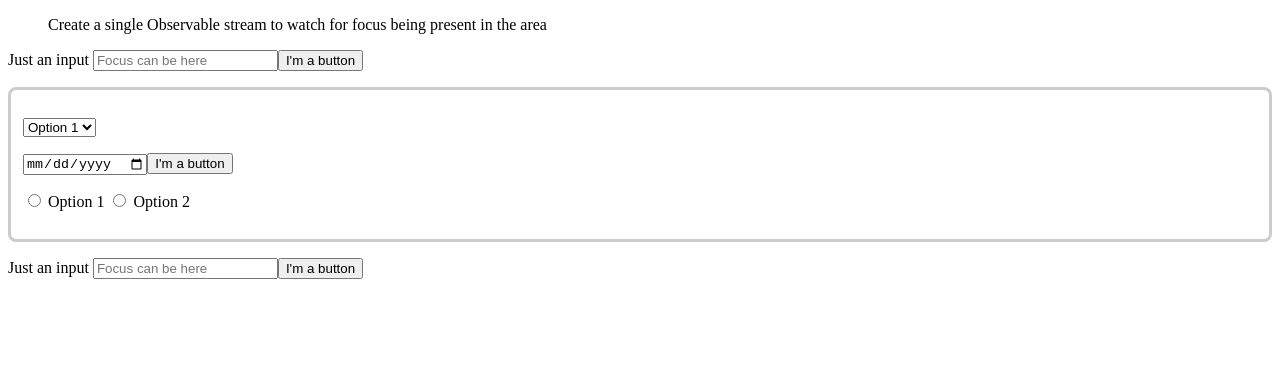
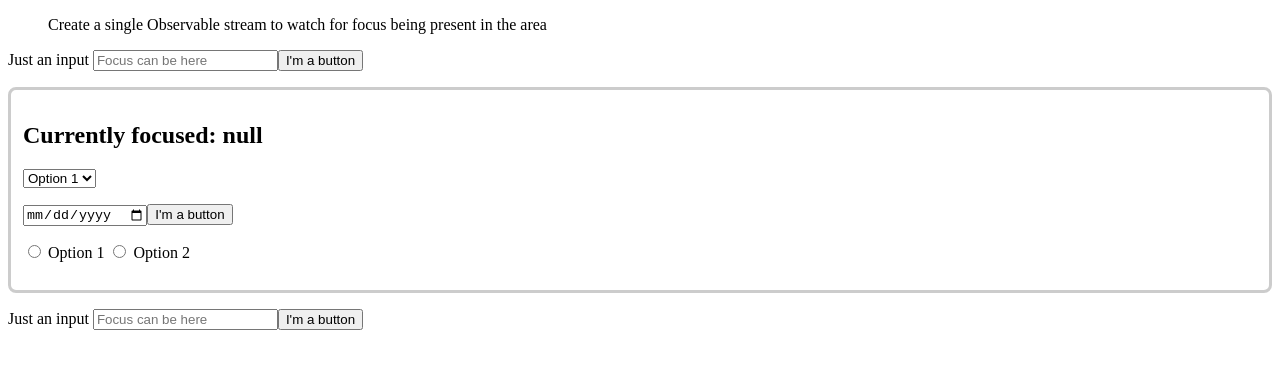
Before and after one commit to MIZUDINOV/rxjs-track-focus-in-the-page, an Angular app: page / in a window 1280 px wide. Shown: the top 368 px of the page. Built offline with nearby package versions, Linux system fonts and the light colour scheme.

Commit message:
add focusin/focusout display to the page

```diff
--- a/src/app/app.component.html
+++ b/src/app/app.component.html
@@ -9,7 +9,8 @@
     </label>
     <button>I'm a button</button>
 </p>
-<div class="focus">
+<div class="focus" (focusWithin)="onFocusWithin($event)">
+    <h2>Currently focused: {{ name }}</h2>
     <p>
         <select>
             <option>Option 1</option>
--- a/src/app/app.component.ts
+++ b/src/app/app.component.ts
@@ -1,8 +1,19 @@
 import { Component } from '@angular/core';
 
+type Focused = boolean | null | string;
 @Component({
-  selector: 'app-root',
-  templateUrl: './app.component.html',
-  styleUrls: ['./app.component.scss'],
+    selector: 'app-root',
+    templateUrl: './app.component.html',
+    styleUrls: ['./app.component.scss'],
 })
-export class AppComponent {}
+export class AppComponent {
+    focused: Focused = null;
+
+    get name(): Focused {
+        return this.focused ? this.focused : 'null';
+    }
+
+    onFocusWithin(focuse: Focused) {
+        this.focused = focuse;
+    }
+}
--- a/src/app/focus-within/focus-within.directive.ts
+++ b/src/app/focus-within/focus-within.directive.ts
@@ -5,7 +5,7 @@ import { FocusWithinService } from './focus-within.service';
 @Directive({
     selector: '[focusWithin]',
     outputs: ['focusWithin'],
-    providers: [],
+    providers: [FocusWithinService],
 })
 export class FocusWithinDirective {
     constructor(
```
Also changed, not shown: src/app/app.module.ts (+6 -9 lines).
